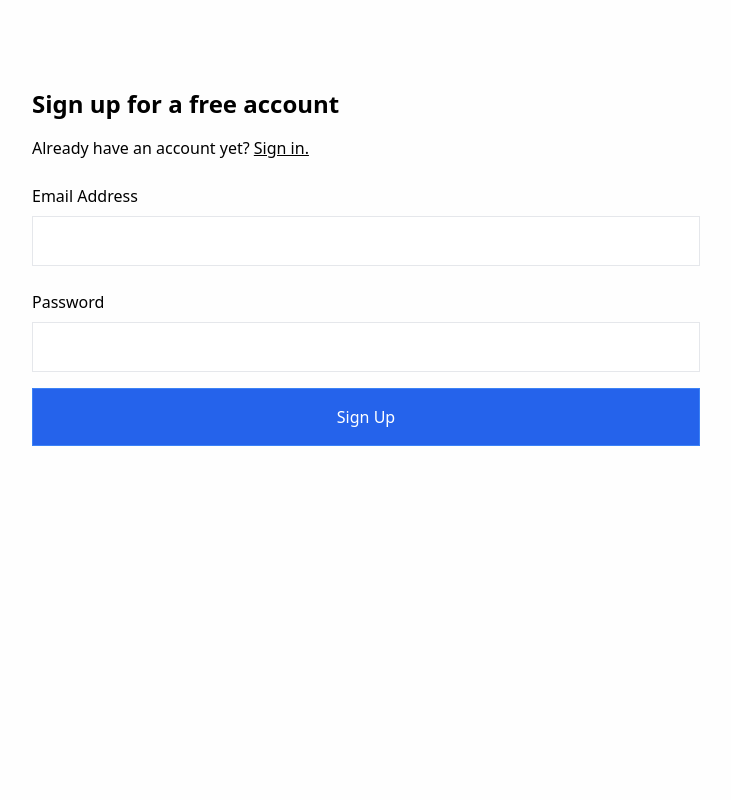
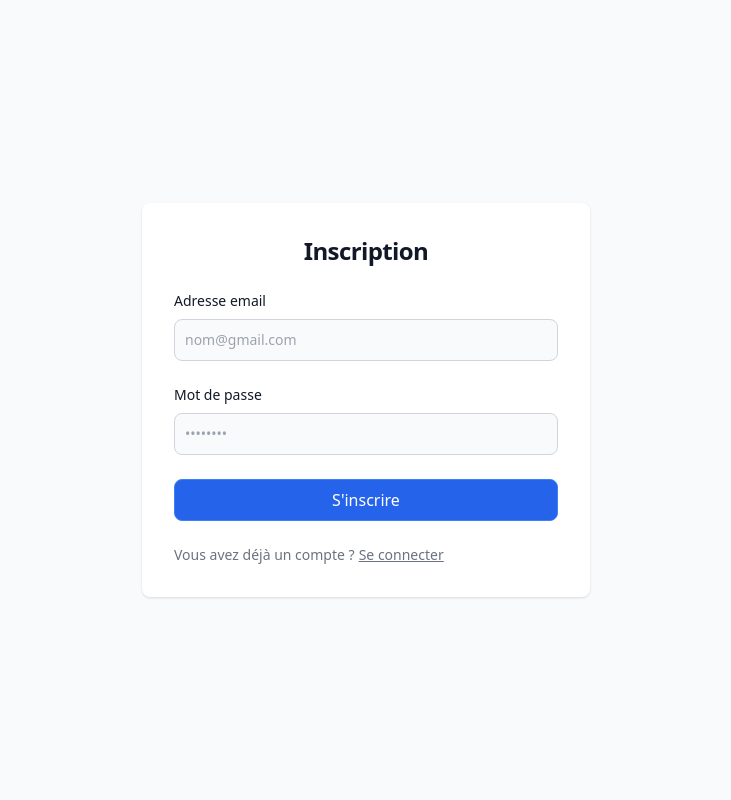
Before and after one commit to khechinimed/Encherons, a React (Create React App) app: page /signup in a window 1280 px wide. Shown: the top 800 px of the page, without its empty margins (274-1005 px from the left). Built offline with nearby package versions, Linux system fonts and the light colour scheme; no server answers.

Commit message:
design CSS : header + navbar + connexion / inscription

```diff
--- a/src/App.js
+++ b/src/App.js
@@ -12,7 +12,7 @@ function App() {
     <div>
       <AuthContextProvider>
         <Routes>
-          <Route path='/' element={<Signin />} />
+          <Route path='/signin' element={<Signin />} />
           <Route path='/signup' element={<Signup />} />
           <Route
             path='/home'
--- a/src/components/Navbar.jsx
+++ b/src/components/Navbar.jsx
@@ -3,34 +3,34 @@ import {AiOutlineClose, AiOutlineMenu} from 'react-icons/ai'
 import { Link } from 'react-router-dom';
 
 const Navbar = () => {
-  const [nav, setNav] = useState(false);
-
-  const handleNav = () => {
-    setNav(!nav);
-  };
-
   return (
-    <>
-      <div className='flex justify-between items-center h-24 max-w-[1240px] mx-auto px-4 text-black font-semibold'>
-        <h1 className='w-full text-3xl font-bold text-[black]'><a>ENCHÈRONS</a></h1>
-        <ul className='hidden md:flex'>
-          <li className='p-4'><a>Accueil</a></li>
-          <li className='p-4'><a>Acheter</a></li>
-          <li className='p-4'><a>Vendre</a></li>
-          <li className='p-4'><a>Connnexion</a></li>
-        </ul>
-        <div onClick={handleNav} className='block md:hidden'>
-            {nav ? <AiOutlineClose size={20}/> : <AiOutlineMenu size={20} />}
-        </div>
-        <ul className={nav ? 'fixed left-0 top-0 w-[60%] h-full border-r border-r-gray-900 bg-[black] ease-in-out duration-500' : 'ease-in-out duration-500 fixed left-[-100%]'}>
-          <h1 className='w-full text-3xl font-bold text-[white] m-4'><a>ENCHÈRONS</a></h1>
-            <li className='p-4 border-b border-white text-white'><a>Accueil</a></li>
-            <li className='p-4 border-b border-white text-white'><a>Acheter</a></li>
-            <li className='p-4 border-b border-white text-white'><a>Vendre</a></li>
-            <li className='p-4 border-b border-white text-white'><a>Connexion</a></li>
+    <nav class="bg-white border-gray-200 px-2 sm:px-4 py-2.5 dark:bg-gray-900">
+      <div class="container flex flex-wrap justify-between items-center mx-auto">
+      <a href="/home" class="flex items-center">
+          <span class="self-center text-xl font-semibold whitespace-nowrap dark:text-white">Enchèrons</span>
+      </a>
+      <div class="flex md:order-2">
+          <button type="button" class="text-white bg-blue-700 hover:bg-blue-800 focus:ring-4 focus:outline-none focus:ring-blue-300 font-medium rounded-lg text-sm px-5 py-2.5 text-center mr-3 md:mr-0 dark:bg-blue-600 dark:hover:bg-blue-700 dark:focus:ring-blue-800"><Link to="/signin">Connexion</Link></button>
+          <button data-collapse-toggle="navbar-cta" type="button" class="inline-flex items-center p-2 text-sm text-gray-500 rounded-lg md:hidden hover:bg-gray-100 focus:outline-none focus:ring-2 focus:ring-gray-200 dark:text-gray-400 dark:hover:bg-gray-700 dark:focus:ring-gray-600" aria-controls="navbar-cta" aria-expanded="false">
+            <span class="sr-only">Open main menu</span>
+            <svg class="w-6 h-6" aria-hidden="true" fill="currentColor" viewBox="0 0 20 20" xmlns="http://www.w3.org/2000/svg"><path fill-rule="evenodd" d="M3 5a1 1 0 011-1h12a1 1 0 110 2H4a1 1 0 01-1-1zM3 10a1 1 0 011-1h12a1 1 0 110 2H4a1 1 0 01-1-1zM3 15a1 1 0 011-1h12a1 1 0 110 2H4a1 1 0 01-1-1z" clip-rule="evenodd"></path></svg>
+        </button>
+      </div>
+      <div class="hidden justify-between items-center w-full md:flex md:w-auto md:order-1" id="navbar-cta">
+        <ul class="flex flex-col p-4 mt-4 bg-gray-50 rounded-lg border border-gray-100 md:flex-row md:space-x-8 md:mt-0 md:text-sm md:font-medium md:border-0 md:bg-white dark:bg-gray-800 md:dark:bg-gray-900 dark:border-gray-700">
+          <li>
+            <a href="/home" class="block py-2 pr-4 pl-3 text-white bg-blue-700 rounded md:bg-transparent md:text-blue-700 md:p-0 dark:text-white" aria-current="page">Accueil</a>
+          </li>
+          <li>
+            <a href="/home" class="block py-2 pr-4 pl-3 text-gray-700 rounded hover:bg-gray-100 md:hover:bg-transparent md:hover:text-blue-700 md:p-0 md:dark:hover:text-white dark:text-gray-400 dark:hover:bg-gray-700 dark:hover:text-white md:dark:hover:bg-transparent dark:border-gray-700">Acheter</a>
+          </li>
+          <li>
+            <a href="/home" class="block py-2 pr-4 pl-3 text-gray-700 rounded hover:bg-gray-100 md:hover:bg-transparent md:hover:text-blue-700 md:p-0 md:dark:hover:text-white dark:text-gray-400 dark:hover:bg-gray-700 dark:hover:text-white md:dark:hover:bg-transparent dark:border-gray-700">Vendre</a>
+          </li>
         </ul>
       </div>
-    </>
+      </div>
+    </nav>
   );
 };
 
--- a/src/components/Signin.jsx
+++ b/src/components/Signin.jsx
@@ -22,30 +22,34 @@ const Signin = () => {
   };
 
   return (
-    <div className='max-w-[700px] mx-auto my-16 p-4'>
-      <div>
-        <h1 className='text-2xl font-bold py-2'>Sign in to your account</h1>
-        <p className='py-2'>
-          Don't have an account yet?{' '}
-          <Link to='/signup' className='underline'>
-            Sign up.
-          </Link>
-        </p>
+    <section class="bg-gray-50 dark:bg-gray-900">
+      <div class="flex flex-col items-center justify-center px-6 py-8 mx-auto md:h-screen lg:py-0">
+          <div class="w-full bg-white rounded-lg shadow dark:border md:mt-0 sm:max-w-md xl:p-0 dark:bg-gray-800 dark:border-gray-700">
+              <div class="p-6 space-y-4 md:space-y-6 sm:p-8">
+                  <h1 class="text-xl font-bold leading-tight tracking-tight text-gray-900 md:text-2xl dark:text-white text-center">
+                      Connexion
+                  </h1>
+                  <form onSubmit={handleSubmit} class="space-y-4 md:space-y-6" action="#">
+                      <div>
+                          <label for="email" class="block mb-2 text-sm font-medium text-gray-900 dark:text-white">Adresse email</label>
+                          <input type="email" name="email" id="email" className="bg-gray-50 border border-gray-300 text-gray-900 sm:text-sm rounded-lg focus:ring-primary-600 focus:border-primary-600 block w-full p-2.5 dark:bg-gray-700 dark:border-gray-600 dark:placeholder-gray-400 dark:text-white dark:focus:ring-blue-500 dark:focus:border-blue-500" placeholder="nom@gmail.com" required="" onChange={(e) => setEmail(e.target.value)} />
+                      </div>
+                      <div>
+                          <label for="password" class="block mb-2 text-sm font-medium text-gray-900 dark:text-white">Mot de passe</label>
+                          <input type="password" name="password" id="password" placeholder="••••••••" className="bg-gray-50 border border-gray-300 text-gray-900 sm:text-sm rounded-lg focus:ring-primary-600 focus:border-primary-600 block w-full p-2.5 dark:bg-gray-700 dark:border-gray-600 dark:placeholder-gray-400 dark:text-white dark:focus:ring-blue-500 dark:focus:border-blue-500" required="" onChange={(e) => setPassword(e.target.value)} />
+                      </div>
+                      <button type="submit" className="border border-blue-500 bg-blue-600 hover:bg-blue-500 w-full p-2 my-2 text-white rounded-lg">Se connecter</button>
+                      <p class="text-sm font-light text-gray-500 dark:text-gray-400">
+                          Vous n'avez pas encore de compte ?
+                          <Link to='/signup' className='underline ml-1'>
+                            Céer un compte
+                          </Link>
+                      </p>
+                  </form>
+              </div>
+          </div>
       </div>
-      <form onSubmit={handleSubmit}>
-        <div className='flex flex-col py-2'>
-          <label className='py-2 font-medium'>Email Address</label>
-          <input onChange={(e) => setEmail(e.target.value)} className='border p-3' type='email' />
-        </div>
-        <div className='flex flex-col py-2'>
-          <label className='py-2 font-medium'>Password</label>
-          <input onChange={(e) => setPassword(e.target.value)} className='border p-3' type='password' />
-        </div>
-        <button className='border border-blue-500 bg-blue-600 hover:bg-blue-500 w-full p-4 my-2 text-white'>
-          Sign In
-        </button>
-      </form>
-    </div>
+    </section>
   );
 };
 
--- a/src/components/Signup.jsx
+++ b/src/components/Signup.jsx
@@ -22,6 +22,36 @@ const Signup = () => {
   };
 
   return (
+    <>
+    <section class="bg-gray-50 dark:bg-gray-900">
+      <div class="flex flex-col items-center justify-center px-6 py-8 mx-auto md:h-screen lg:py-0">
+          <div class="w-full bg-white rounded-lg shadow dark:border md:mt-0 sm:max-w-md xl:p-0 dark:bg-gray-800 dark:border-gray-700">
+              <div class="p-6 space-y-4 md:space-y-6 sm:p-8">
+                  <h1 class="text-xl font-bold leading-tight tracking-tight text-gray-900 md:text-2xl dark:text-white text-center">
+                      Inscription
+                  </h1>
+                  <form onSubmit={handleSubmit} class="space-y-4 md:space-y-6" action="#">
+                      <div>
+                          <label for="email" class="block mb-2 text-sm font-medium text-gray-900 dark:text-white">Adresse email</label>
+                          <input type="email" name="email" id="email" className="bg-gray-50 border border-gray-300 text-gray-900 sm:text-sm rounded-lg focus:ring-primary-600 focus:border-primary-600 block w-full p-2.5 dark:bg-gray-700 dark:border-gray-600 dark:placeholder-gray-400 dark:text-white dark:focus:ring-blue-500 dark:focus:border-blue-500" placeholder="nom@gmail.com" required="" onChange={(e) => setEmail(e.target.value)} />
+                      </div>
+                      <div>
+                          <label for="password" class="block mb-2 text-sm font-medium text-gray-900 dark:text-white">Mot de passe</label>
+                          <input type="password" name="password" id="password" placeholder="••••••••" className="bg-gray-50 border border-gray-300 text-gray-900 sm:text-sm rounded-lg focus:ring-primary-600 focus:border-primary-600 block w-full p-2.5 dark:bg-gray-700 dark:border-gray-600 dark:placeholder-gray-400 dark:text-white dark:focus:ring-blue-500 dark:focus:border-blue-500" required="" onChange={(e) => setPassword(e.target.value)} />
+                      </div>
+                      <button type="submit" className="border border-blue-500 bg-blue-600 hover:bg-blue-500 w-full p-2 my-2 text-white rounded-lg">S'inscrire</button>
+                      <p class="text-sm font-light text-gray-500 dark:text-gray-400">
+                          Vous avez déjà un compte ?
+                          <Link to='/signin' className='underline ml-1'>
+                            Se connecter
+                          </Link>
+                      </p>
+                  </form>
+              </div>
+          </div>
+      </div>
+    </section>
+
     <div className='max-w-[700px] mx-auto my-16 p-4'>
       <div>
         <h1 className='text-2xl font-bold py-2'>Sign up for a free account</h1>
@@ -54,6 +84,7 @@ const Signup = () => {
         </button>
       </form>
     </div>
+    </>
   );
 };
 
```
